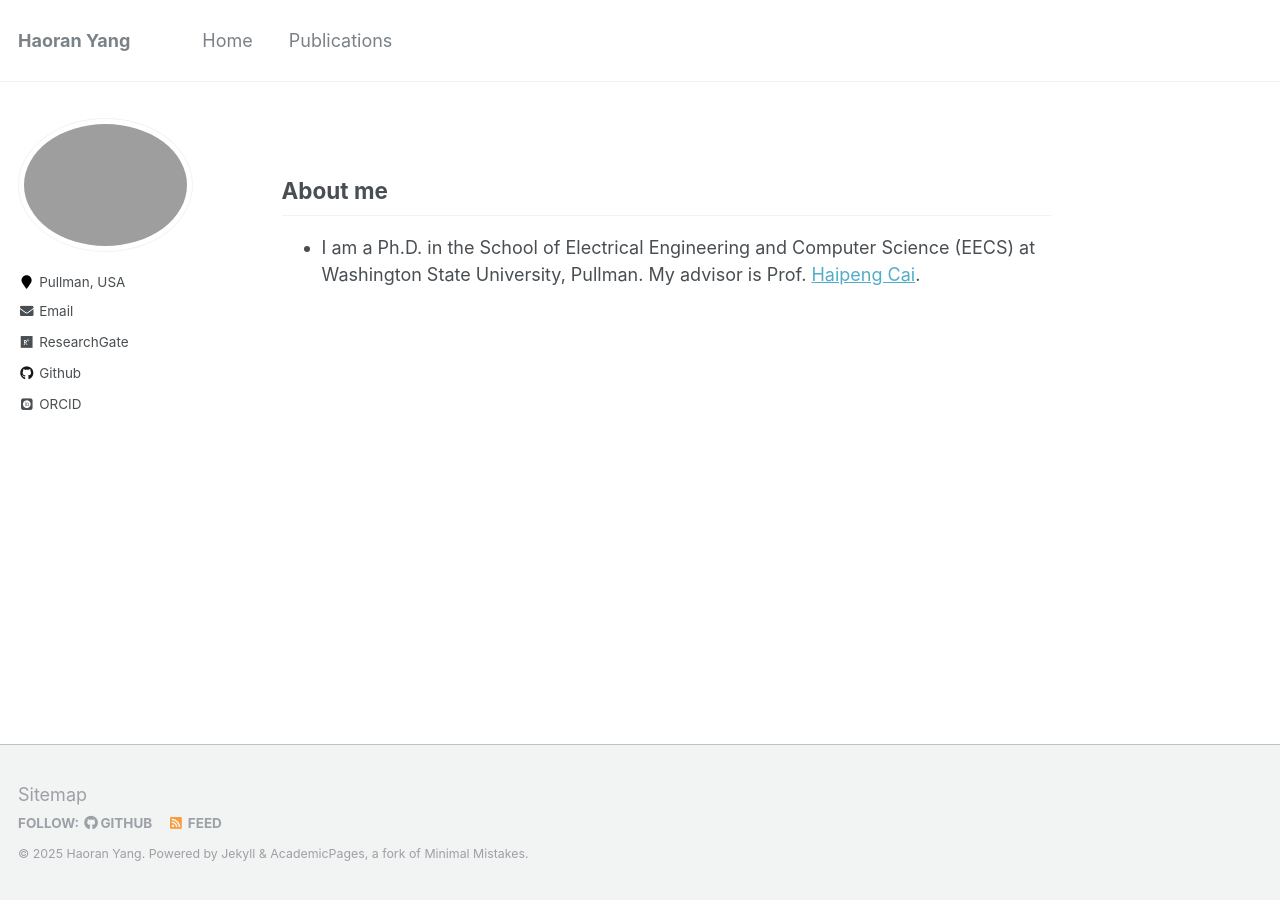
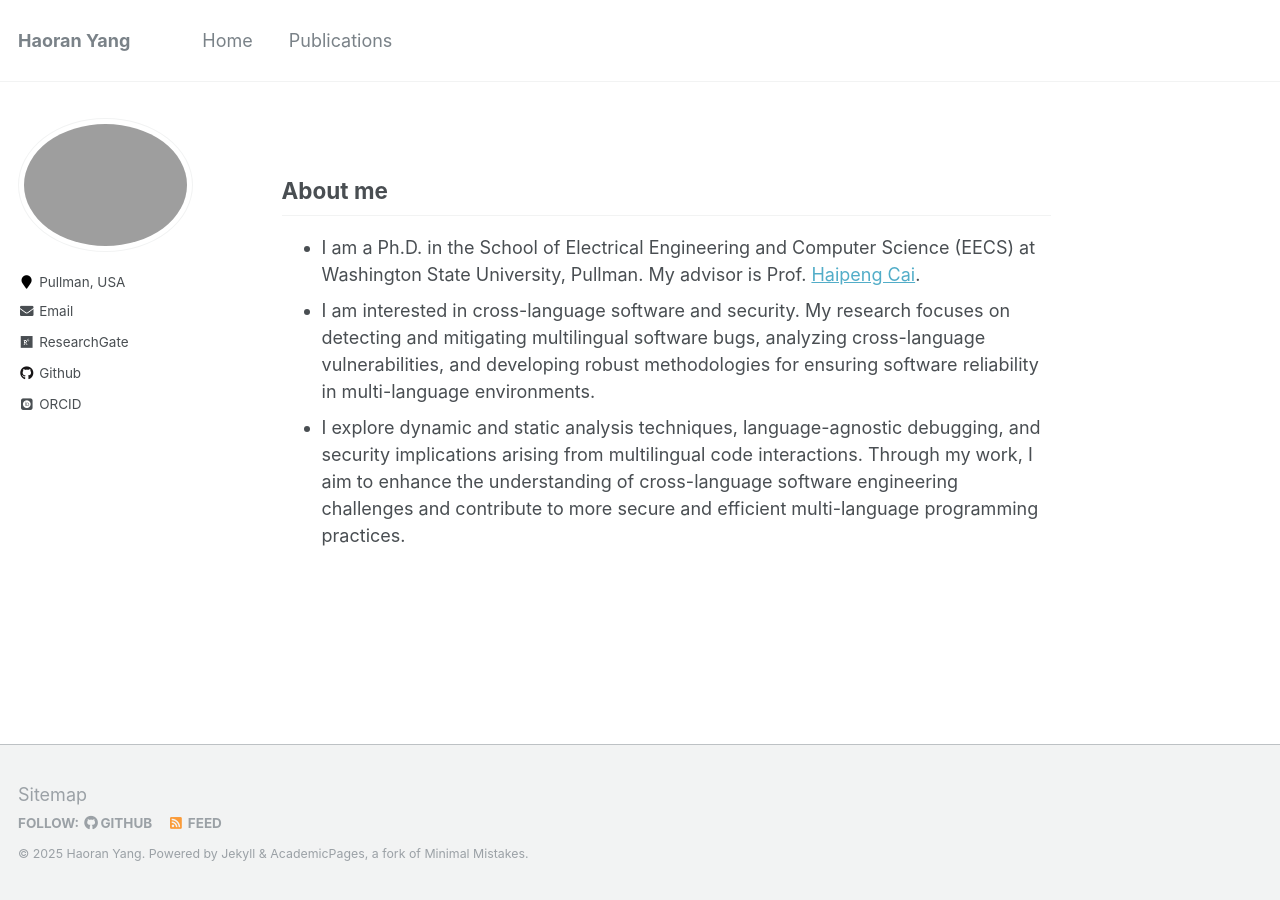
Before and after one commit to yhryyq/yhryyq.github.io, a Jekyll site: the page built from _pages/about.md, in a window 1280 px wide. Built offline with Jekyll 4.4.1, drawn with Linux system fonts in a browser that asks for light colours; some web fonts are replaced.

Commit message:
update my information

```diff
--- a/_pages/about.md
+++ b/_pages/about.md
@@ -11,3 +11,5 @@ redirect_from:
 ## About me
 
 - I am a Ph.D. in the School of Electrical Engineering and Computer Science (EECS) at Washington State University, Pullman. My advisor is Prof. [Haipeng Cai](https://chapering.github.io/).
+- I am interested in cross-language software and security. My research focuses on detecting and mitigating multilingual software bugs, analyzing cross-language vulnerabilities, and developing robust methodologies for ensuring software reliability in multi-language environments.
+- I explore dynamic and static analysis techniques, language-agnostic debugging, and security implications arising from multilingual code interactions. Through my work, I aim to enhance the understanding of cross-language software engineering challenges and contribute to more secure and efficient multi-language programming practices.
```
